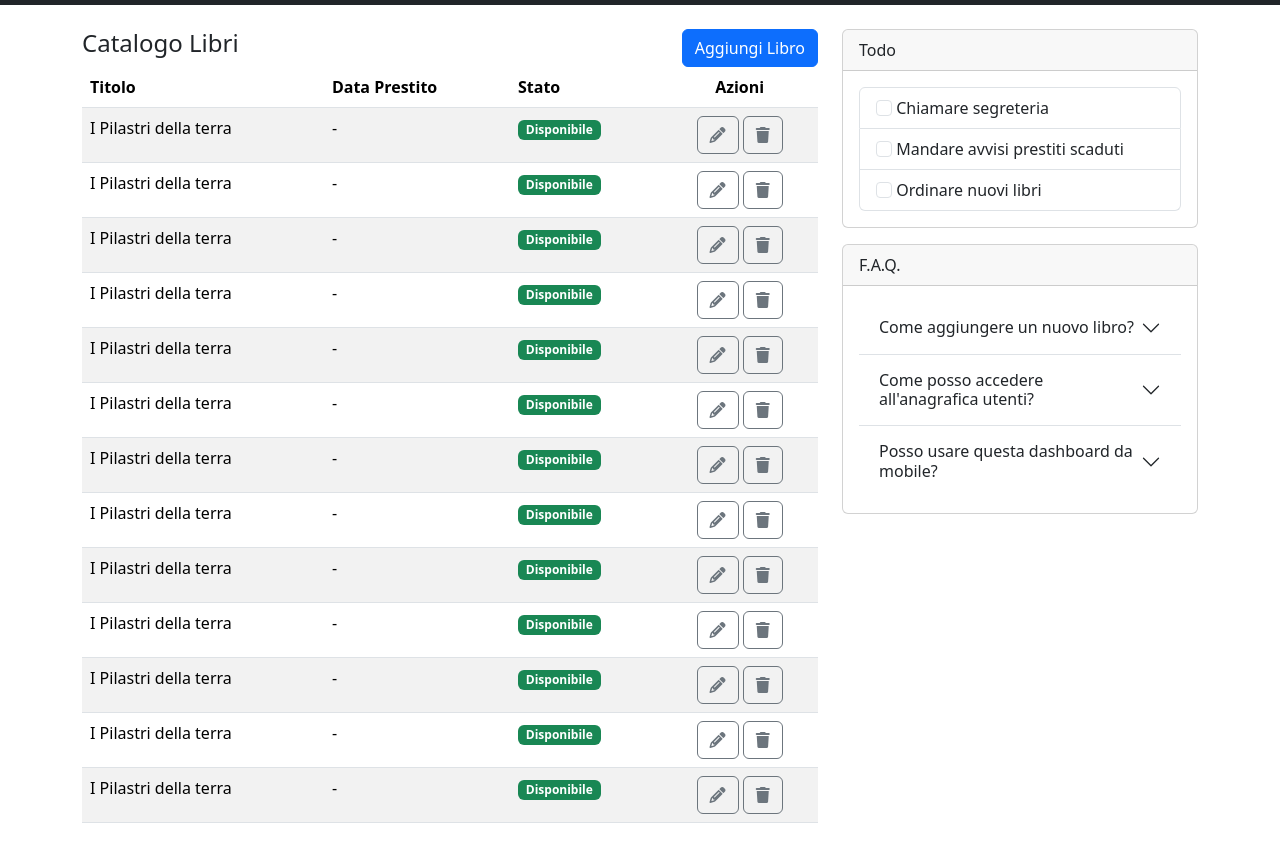
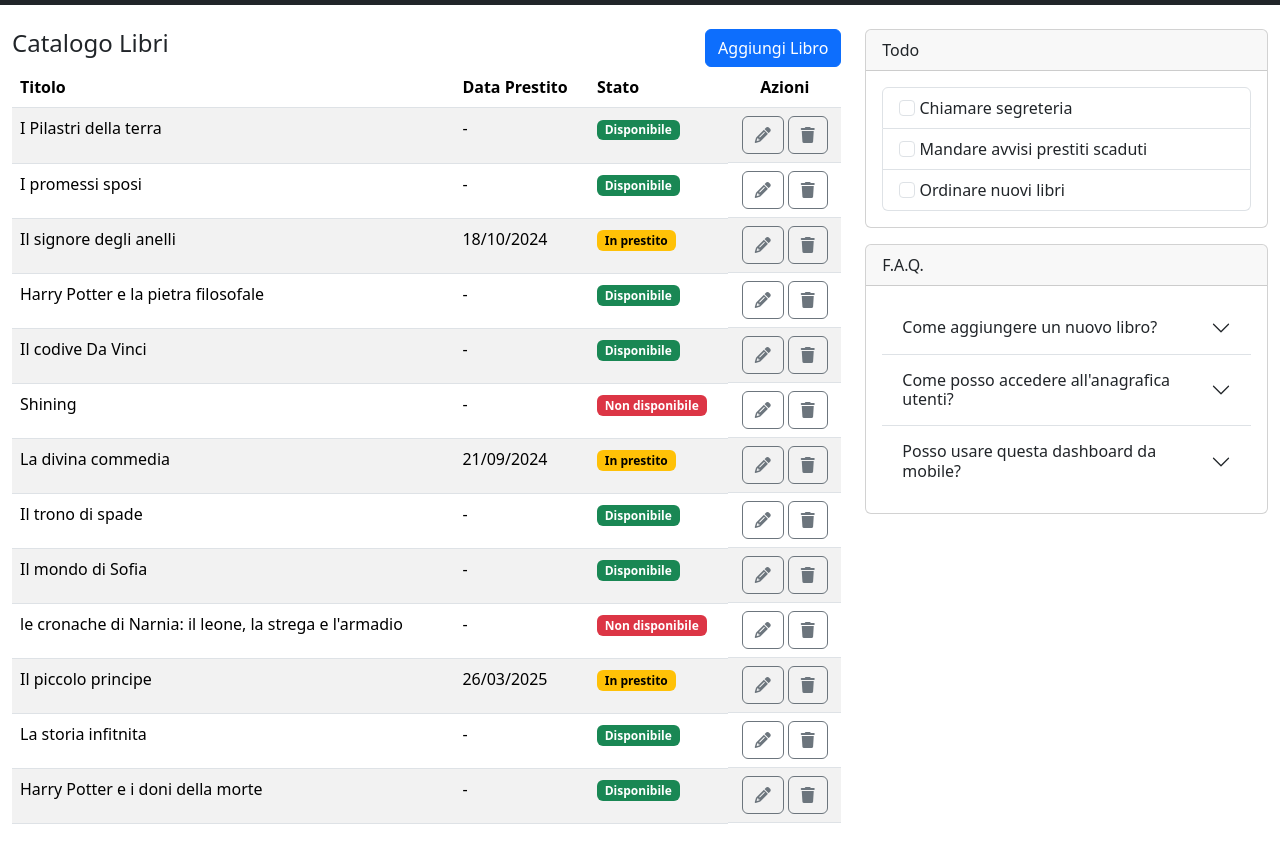
Before and after one commit to andrea-mosca/html-css-bootstrap-dashboard, a plain HTML site: page index.html in a window 1280 px wide. Shown: the part 61-924 px from the top of the page. Drawn offline with nearby package versions, Linux system fonts and the light colour scheme.

Commit message:
add content and fix errors

```diff
--- a/index.html
+++ b/index.html
@@ -46,7 +46,7 @@
         </div>
       </nav>
 
-      <main class="container-md  py-4">
+      <main class="container-fluid  py-4">
         <div class="row">
           <div class="col-lg-8">
             <div class="d-flex justify-content-between">
@@ -60,7 +60,7 @@
                     <tr>
                       <th scope="col" class="me-auto">Titolo</th>
                       <th scope="col" class="d-none d-md-table-cell">Data Prestito</th>
-                      <th scope="col" class="">Stato</th>
+                      <th scope="col">Stato</th>
                       <th scope="col" class="text-center">Azioni</th>
                     </tr>
                   </thead>
@@ -69,7 +69,7 @@
                       <td class="me-auto">I Pilastri della terra</td>
                       <td class="d-none d-md-table-cell">-</td>
                       <td><span class="badge text-bg-success">Disponibile</span></td>
-                      <td class="text-center">
+                      <td class="d-flex justify-content-center gap-1">
                         <button type="button" class="btn btn-outline-secondary">
                             <i class="fa-solid fa-pencil"></i>
                         </button>
@@ -79,10 +79,10 @@
                       </td>
                     </tr>
                     <tr>
-                        <td class="me-auto">I Pilastri della terra</td>
+                        <td class="me-auto">I promessi sposi</td>
                         <td class="d-none d-md-table-cell">-</td>
                         <td><span class="badge text-bg-success">Disponibile</span></td>
-                        <td class="text-center">
+                        <td class="d-flex justify-content-center gap-1">
                           <button type="button" class="btn btn-outline-secondary">
                               <i class="fa-solid fa-pencil"></i>
                           </button>
@@ -92,10 +92,10 @@
                         </td>
                       </tr>
                       <tr>
-                        <td class="me-auto">I Pilastri della terra</td>
-                        <td class="d-none d-md-table-cell">-</td>
-                        <td><span class="badge text-bg-success">Disponibile</span></td>
-                        <td class="text-center">
+                        <td class="me-auto">Il signore degli anelli</td>
+                        <td class="d-none d-md-table-cell">18/10/2024</td>
+                        <td><span class="badge text-bg-warning">In prestito</span></td>
+                        <td class="d-flex justify-content-center gap-1">
                           <button type="button" class="btn btn-outline-secondary">
                               <i class="fa-solid fa-pencil"></i>
                           </button>
@@ -105,10 +105,10 @@
                         </td>
                       </tr>
                       <tr>
-                        <td class="me-auto">I Pilastri della terra</td>
+                        <td class="me-auto">Harry Potter e la pietra filosofale</td>
                         <td class="d-none d-md-table-cell">-</td>
                         <td><span class="badge text-bg-success">Disponibile</span></td>
-                        <td class="text-center">
+                        <td class="d-flex justify-content-center gap-1">
                           <button type="button" class="btn btn-outline-secondary">
                               <i class="fa-solid fa-pencil"></i>
                           </button>
@@ -118,10 +118,10 @@
                         </td>
                       </tr>
                       <tr>
-                        <td class="me-auto">I Pilastri della terra</td>
+                        <td class="me-auto">Il codive Da Vinci</td>
                         <td class="d-none d-md-table-cell">-</td>
                         <td><span class="badge text-bg-success">Disponibile</span></td>
-                        <td class="text-center">
+                        <td class="d-flex justify-content-center gap-1">
                           <button type="button" class="btn btn-outline-secondary">
                               <i class="fa-solid fa-pencil"></i>
                           </button>
@@ -131,10 +131,10 @@
                         </td>
                       </tr>
                       <tr>
-                        <td class="me-auto">I Pilastri della terra</td>
+                        <td class="me-auto">Shining</td>
                         <td class="d-none d-md-table-cell">-</td>
-                        <td><span class="badge text-bg-success">Disponibile</span></td>
-                        <td class="text-center">
+                        <td><span class="badge text-bg-danger">Non disponibile</span></td>
+                        <td class="d-flex justify-content-center gap-1">
                           <button type="button" class="btn btn-outline-secondary">
                               <i class="fa-solid fa-pencil"></i>
                           </button>
@@ -144,10 +144,10 @@
                         </td>
                       </tr>
                       <tr>
-                        <td class="me-auto">I Pilastri della terra</td>
-                        <td class="d-none d-md-table-cell">-</td>
-                        <td><span class="badge text-bg-success">Disponibile</span></td>
-                        <td class="text-center">
+                        <td class="me-auto">La divina commedia</td>
+                        <td class="d-none d-md-table-cell">21/09/2024</td>
+                        <td><span class="badge text-bg-warning">In prestito</span></td>
+                        <td class="d-flex justify-content-center gap-1">
                           <button type="button" class="btn btn-outline-secondary">
                               <i class="fa-solid fa-pencil"></i>
                           </button>
@@ -157,10 +157,10 @@
                         </td>
                       </tr>
                       <tr>
-                        <td class="me-auto">I Pilastri della terra</td>
+                        <td class="me-auto">Il trono di spade</td>
                         <td class="d-none d-md-table-cell">-</td>
                         <td><span class="badge text-bg-success">Disponibile</span></td>
-                        <td class="text-center">
+                        <td class="d-flex justify-content-center gap-1">
                           <button type="button" class="btn btn-outline-secondary">
                               <i class="fa-solid fa-pencil"></i>
                           </button>
@@ -170,10 +170,10 @@
                         </td>
                       </tr>
                       <tr>
-                        <td class="me-auto">I Pilastri della terra</td>
+                        <td class="me-auto">Il mondo di Sofia</td>
                         <td class="d-none d-md-table-cell">-</td>
                         <td><span class="badge text-bg-success">Disponibile</span></td>
-                        <td class="text-center">
+                        <td class="d-flex justify-content-center gap-1">
                           <button type="button" class="btn btn-outline-secondary">
                               <i class="fa-solid fa-pencil"></i>
                           </button>
@@ -183,10 +183,10 @@
                         </td>
                       </tr>
                       <tr>
-                        <td class="me-auto">I Pilastri della terra</td>
+                        <td class="me-auto">le cronache di Narnia: il leone, la strega e l'armadio</td>
                         <td class="d-none d-md-table-cell">-</td>
-                        <td><span class="badge text-bg-success">Disponibile</span></td>
-                        <td class="text-center">
+                        <td><span class="badge text-bg-danger">Non disponibile</span></td>
+                        <td class="d-flex justify-content-center gap-1">
                           <button type="button" class="btn btn-outline-secondary">
                               <i class="fa-solid fa-pencil"></i>
                           </button>
@@ -196,10 +196,10 @@
                         </td>
                       </tr>
                       <tr>
-                        <td class="me-auto">I Pilastri della terra</td>
-                        <td class="d-none d-md-table-cell">-</td>
-                        <td><span class="badge text-bg-success">Disponibile</span></td>
-                        <td class="text-center">
+                        <td class="me-auto">Il piccolo principe</td>
+                        <td class="d-none d-md-table-cell">26/03/2025</td>
+                        <td><span class="badge text-bg-warning">In prestito</span></td>
+                        <td class="d-flex justify-content-center gap-1">
                           <button type="button" class="btn btn-outline-secondary">
                               <i class="fa-solid fa-pencil"></i>
                           </button>
@@ -209,10 +209,10 @@
                         </td>
                       </tr>
                       <tr>
-                        <td class="me-auto">I Pilastri della terra</td>
+                        <td class="me-auto">La storia infitnita</td>
                         <td class="d-none d-md-table-cell">-</td>
                         <td><span class="badge text-bg-success">Disponibile</span></td>
-                        <td class="text-center">
+                        <td class="d-flex justify-content-center gap-1">
                           <button type="button" class="btn btn-outline-secondary">
                               <i class="fa-solid fa-pencil"></i>
                           </button>
@@ -222,10 +222,10 @@
                         </td>
                       </tr>
                       <tr>
-                        <td class="me-auto">I Pilastri della terra</td>
+                        <td class="me-auto">Harry Potter e i doni della morte</td>
                         <td class="d-none d-md-table-cell">-</td>
                         <td><span class="badge text-bg-success">Disponibile</span></td>
-                        <td class="text-center">
+                        <td class="d-flex justify-content-center gap-1">
                           <button type="button" class="btn btn-outline-secondary">
                               <i class="fa-solid fa-pencil"></i>
                           </button>
```
